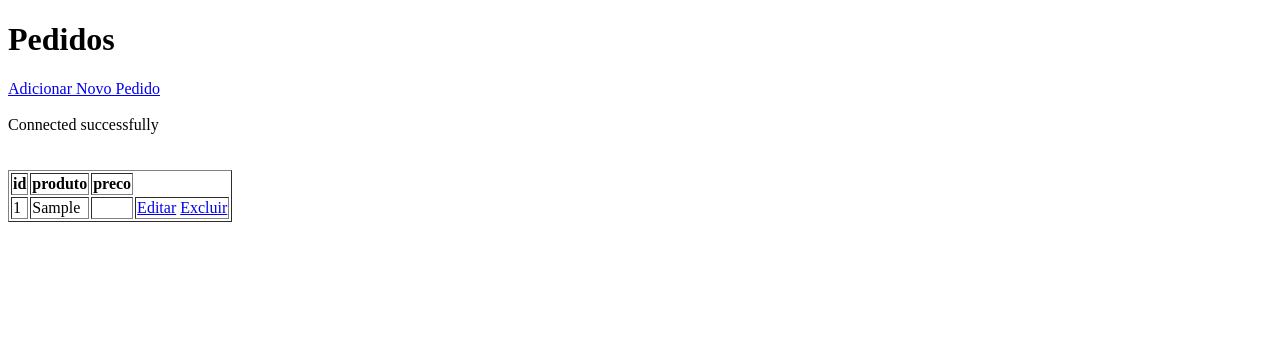
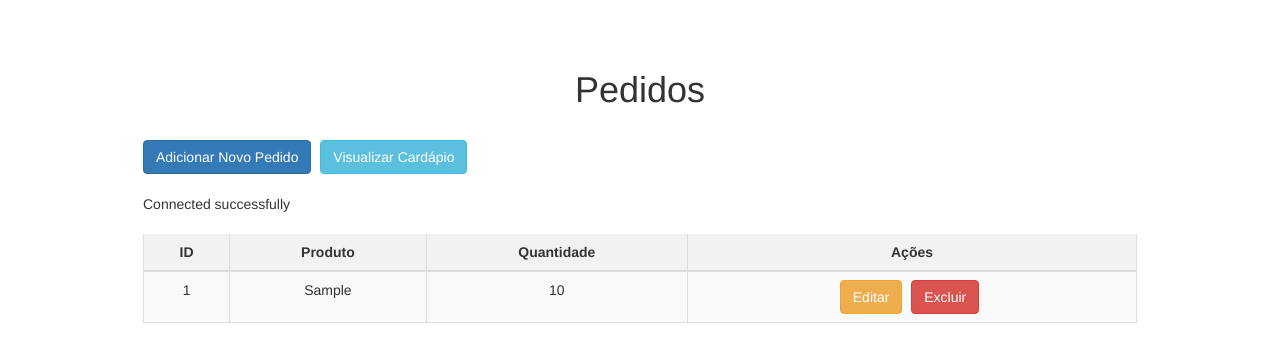
Before and after one commit to Lucamc09/Projeto-SmartSnack, a PHP site: page / in a window 1280 px wide. Shown: the top 362 px of the page. Run offline with PHP 8.4, Linux system fonts and the light colour scheme; tables that the repository leaves empty hold one stand-in row (values such as "Sample post"); data that the repository does not hold is empty.

Commit message:
Update index.php

```diff
--- a/index.php
+++ b/index.php
@@ -1,41 +1,83 @@
 <!DOCTYPE html>
-<html>
+<html lang="en">
 <head>
+    <meta charset="UTF-8">
+    <meta name="viewport" content="width=device-width, initial-scale=1.0">
     <title>Lista de Pedidos</title>
+    <link rel="stylesheet" href="https://maxcdn.bootstrapcdn.com/bootstrap/3.3.7/css/bootstrap.min.css" integrity="sha384-BVYiiSIFeK1dGmJRAkycuHAHRg32OmUcww7on3RYdg4Va+PmSTsz/K68vbdEjh4u" crossorigin="anonymous">
+    <style>
+        body {
+            padding-top: 50px;
+        }
+        .container {
+            width: 80%;
+            margin: 0 auto;
+        }
+        h1 {
+            text-align: center;
+            margin-bottom: 30px;
+        }
+        table {
+            width: 100%;
+            border-collapse: collapse;
+        }
+        th, td {
+            border: 1px solid #ddd;
+            padding: 8px;
+            text-align: center;
+        }
+        th {
+            background-color: #f2f2f2;
+        }
+        .btn {
+            margin-right: 5px;
+        }
+    </style>
 </head>
 <body>
+    <div class="container">
         <h1>Pedidos</h1>
-    <a href="cadastro_pedido.php">Adicionar Novo Pedido</a><br><br>
+        <a href="cadastro_pedido.php" class="btn btn-primary">Adicionar Novo Pedido</a>
+        <a href="cardapio.php" class="btn btn-info">Visualizar Cardápio</a>
+        <br><br>
         <?php
             require ('conexao.php');
-        echo '<br><br><br>';
+            echo '<br><br>';
+
             // Função para listar todos os registros do banco de dados
             function listarRegistros($conexao) {
                 $sql = "SELECT * FROM Pedidos";
                 $stmt = $conexao->query($sql);
                 return $stmt->fetchAll(PDO::FETCH_ASSOC);
             }
+
             // Listar registros
             $registros = listarRegistros($conexao);
+
             // Exibindo os dados em uma tabela
-            echo "<table border='1'>
+            echo "<table class='table table-striped'>
+                    <thead>
                         <tr>
-                    <th>id</th>
-                    <th>produto</th>
-                    <th>preco</th>
+                            <th>ID</th>
+                            <th>Produto</th>
+                            <th>Quantidade</th>
+                            <th>Ações</th>
+                        </tr>
+                    </thead>
+                    <tbody>";
+            foreach ($registros as $registro) {
+                echo "<tr>
+                        <td>" . $registro['id'] . "</td>
+                        <td>" . $registro['produto'] . "</td>
+                        <td>" . $registro['quantidade'] . "</td>
+                        <td>
+                            <a href='edit.php?id=" . $registro['id'] . "' class='btn btn-warning'>Editar</a>
+                            <a href='deletar_dados.php?id=" . $registro['id'] . "' class='btn btn-danger'>Excluir</a>
+                        </td>
                     </tr>";
-            foreach ($registros as $registro) {
-                echo "<tr>";
-                echo "<td>" . $registro['id'] . "</td>";
-                echo "<td>" . $registro['produto'] . "</td>";
-                echo "<td>" . $registro['preco'] . "</td>";
-                echo "<td>
-                    <a href='edit.php?id=" . $registro['id'] . "'>Editar</a>
-                    <a href='deletar_dados.php?id=" . $registro['id'] . "'>Excluir</a>
-                </td>";
             }
-                echo "</tr>";
-            echo "</table>";
+            echo "</tbody></table>";
         ?>
+    </div>
 </body>
 </html>
```
Lines whose indentation alone changed are shown as unchanged.
